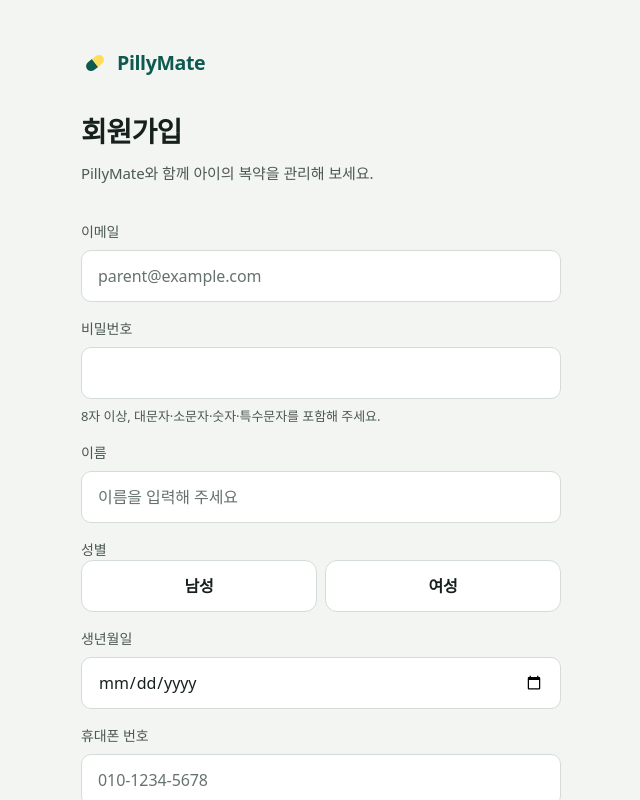
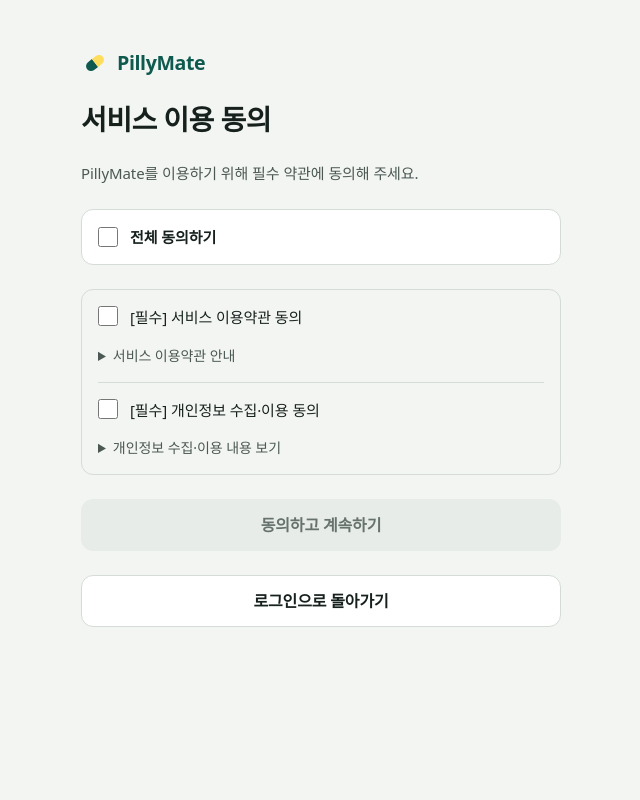
Before and after one commit to AI-HealthCare-07/PillyMate, a React (Vite) app in the folder frontend/: page /login in a window 1280 px wide. Both pictures are taken after a click on the button "처음이에요, 가입할게요". Shown: the top 800 px of the page, without its empty margins (319-959 px from the left). Built offline with nearby package versions, Linux system fonts and the light colour scheme; a web font is replaced by a local one.

Commit message:
feat: 회원가입 전 필수 약관 동의 화면 추가

```diff
--- a/frontend/src/screens/auth.jsx
+++ b/frontend/src/screens/auth.jsx
@@ -22,7 +22,10 @@ export function LoginScreen({ go }) {
   const [gender, setGender] = useState('');
   const [birthDate, setBirthDate] = useState('');
   const [phoneNumber, setPhoneNumber] = useState('');
-  const [parentConsent, setParentConsent] = useState(false);
+  const [showConsent, setShowConsent] = useState(false);
+  const [termsAgreed, setTermsAgreed] = useState(false);
+  const [privacyAgreed, setPrivacyAgreed] = useState(false);
+  const allAgreed = termsAgreed && privacyAgreed;
 
   // 생년월일 기준 만 나이 계산
   function calculateAge(value) {
@@ -51,7 +54,7 @@ export function LoginScreen({ go }) {
   }
 
   const age = calculateAge(birthDate);
-  const isMinor = age !== null && age < 18;
+
 
   // 3. 입력값 검증
   function validate() {
@@ -66,6 +69,10 @@ export function LoginScreen({ go }) {
     }
 
     if (isSignup) {
+      if (!allAgreed) {
+        return '필수 약관에 동의해 주세요.';
+      }
+
       const passwordPattern =
         /^(?=.*[A-Z])(?=.*[a-z])(?=.*[0-9])(?=.*[^a-zA-Z0-9]).{8,}$/;
 
@@ -92,26 +99,17 @@ export function LoginScreen({ go }) {
         return '생년월일을 입력해 주세요.';
       }
 
-      const today = new Date();
-      const limit = new Date(
-        today.getFullYear() - 14,
-        today.getMonth(),
-        today.getDate()
-      );
 
-      const birthday = new Date(birthDate + 'T00:00:00');
 
       if (age === null) {
         return '올바른 생년월일을 입력해 주세요.';
       }
 
-      if (birthday >= limit) {
+      if (age < 14) {
         return '가입 가능한 연령인지 확인해 주세요.';
       }
 
-      if (isMinor && !parentConsent) {
-        return '부모 또는 법정대리인의 동의가 필요합니다.';
-      }
+
 
       if (!phonePattern.test(phoneNumber.trim())) {
         return '올바른 휴대폰 번호를 입력해 주세요.';
@@ -123,11 +121,24 @@ export function LoginScreen({ go }) {
 
   // 4. 로그인 / 회원가입 화면 전환
   function changeMode() {
-    setIsSignup(!isSignup);
-    setParentConsent(false);
     setError('');
     setMessage('');
     setPassword('');
+    setTermsAgreed(false);
+    setPrivacyAgreed(false);
+
+    if (isSignup) {
+      setIsSignup(false);
+      setShowConsent(false);
+    } else {
+      setShowConsent(true);
+    }
+  }
+
+  function continueSignup() {
+    if (!allAgreed) return;
+    setShowConsent(false);
+    setIsSignup(true);
   }
 
   // 5. 로그인 및 회원가입 요청
@@ -202,7 +213,8 @@ export function LoginScreen({ go }) {
       if (isSignup) {
         setIsSignup(false);
         setPassword('');
-        setParentConsent(false);
+        setTermsAgreed(false);
+        setPrivacyAgreed(false);
         setMessage('회원가입이 완료되었습니다. 로그인해 주세요.');
       } else {
         if (!data.access_token) {
@@ -236,10 +248,7 @@ export function LoginScreen({ go }) {
           type="submit"
           form="auth-form"
           className="w-full"
-          disabled={
-            loading ||
-            (isSignup && isMinor && !parentConsent)
-          }
+          disabled={loading}
         >
           {loading
             ? '처리 중...'
@@ -267,6 +276,120 @@ export function LoginScreen({ go }) {
     mobile: renderButtons(),
     desktop: null,
   };
+
+
+  // 회원가입 전 필수 약관 동의 화면
+  if (showConsent) {
+    return (
+      <AppShell showTabs={false} showTopBar={false}>
+        <div className="flex flex-1 flex-col gap-6 px-6 py-12 lg:px-0">
+          <Logo size={28} />
+
+          <h1 className="text-28 font-bold">
+            서비스 이용 동의
+          </h1>
+
+          <p className="text-15 text-muted">
+            PillyMate를 이용하기 위해 필수 약관에 동의해 주세요.
+          </p>
+
+          <label className="flex items-center gap-3 rounded-lg border border-line bg-surface p-4">
+            <input
+              type="checkbox"
+              className="h-5 w-5 accent-[#10594f]"
+              checked={allAgreed}
+              onChange={e => {
+                setTermsAgreed(e.target.checked);
+                setPrivacyAgreed(e.target.checked);
+              }}
+            />
+            <span className="font-bold">전체 동의하기</span>
+          </label>
+
+          <div className="flex flex-col gap-4 rounded-lg border border-line p-4">
+            <label className="flex items-start gap-3">
+              <input
+                type="checkbox"
+                className="h-5 w-5 accent-[#10594f]"
+                checked={termsAgreed}
+                onChange={e => setTermsAgreed(e.target.checked)}
+              />
+              <span>[필수] 서비스 이용약관 동의</span>
+            </label>
+
+            <details className="text-14 text-muted">
+              <summary className="cursor-pointer">
+                서비스 이용약관 안내
+              </summary>
+              <p className="mt-3">
+                PillyMate는 처방전과 복약 정보를 관리하는
+                서비스입니다. 복약 가이드는 참고용이며
+                의료진의 진료나 처방을 대신하지 않습니다.
+              </p>
+            </details>
+
+            <label className="flex items-start gap-3 border-t border-line pt-4">
+              <input
+                type="checkbox"
+                className="h-5 w-5 accent-[#10594f]"
+                checked={privacyAgreed}
+                onChange={e => setPrivacyAgreed(e.target.checked)}
+              />
+              <span>[필수] 개인정보 수집·이용 동의</span>
+            </label>
+
+            <details className="text-14 text-muted">
+              <summary className="cursor-pointer">
+                개인정보 수집·이용 내용 보기
+              </summary>
+
+              <div className="mt-3 flex flex-col gap-3">
+                <p>
+                  수집 항목: 이메일, 비밀번호, 이름,
+                  성별, 생년월일, 휴대폰 번호
+                </p>
+                <p>
+                  이용 목적: 회원 식별, 연령 확인,
+                  계정 관리
+                </p>
+                <p>
+                  보유 기간: 회원 탈퇴 시까지
+                  (법령상 보존 의무가 있는 경우 제외)
+                </p>
+                <p>
+                  동의를 거부할 수 있으나,
+                  필수 정보 수집에 동의하지 않으면
+                  회원가입이 제한됩니다.
+                </p>
+              </div>
+            </details>
+          </div>
+
+          <Button
+            type="button"
+            className="w-full"
+            disabled={!allAgreed}
+            onClick={continueSignup}
+          >
+            동의하고 계속하기
+          </Button>
+
+          <Button
+            type="button"
+            variant="secondary"
+            className="w-full"
+            onClick={() => {
+              setShowConsent(false);
+              setTermsAgreed(false);
+              setPrivacyAgreed(false);
+            }}
+          >
+            로그인으로 돌아가기
+          </Button>
+        </div>
+      </AppShell>
+    );
+  }
 
   // 7. 화면 표시
   return (
@@ -386,10 +509,7 @@ export function LoginScreen({ go }) {
                 type="date"
                 value={birthDate}
                 disabled={loading}
-                onChange={e => {
-                  setBirthDate(e.target.value);
-                  setParentConsent(false);
-                }}
+                onChange={e => setBirthDate(e.target.value)}
               />
 
               <Field
@@ -402,33 +522,7 @@ export function LoginScreen({ go }) {
                 onChange={e => setPhoneNumber(e.target.value)}
               />
 
-              {isMinor && (
-                <div className="rounded-lg border border-line p-4">
-                  <p className="text-15 font-semibold">
-                    부모 및 법정대리인 동의
-                  </p>
 
-                  <p className="mt-2 text-14 text-muted">
-                    만 18세 미만 가입자는 부모 또는
-                    법정대리인의 동의가 필요합니다.
-                  </p>
-
-                  <label className="mt-3 flex items-start gap-2">
-                    <input
-                      type="checkbox"
-                      checked={parentConsent}
-                      disabled={loading}
-                      onChange={e =>
-                        setParentConsent(e.target.checked)
-                      }
-                    />
-                    <span className="text-14">
-                      [필수] 부모 또는 법정대리인으로서
-                      회원가입에 동의합니다.
-                    </span>
-                  </label>
-                </div>
-              )}
             </>
           )}
 
```
